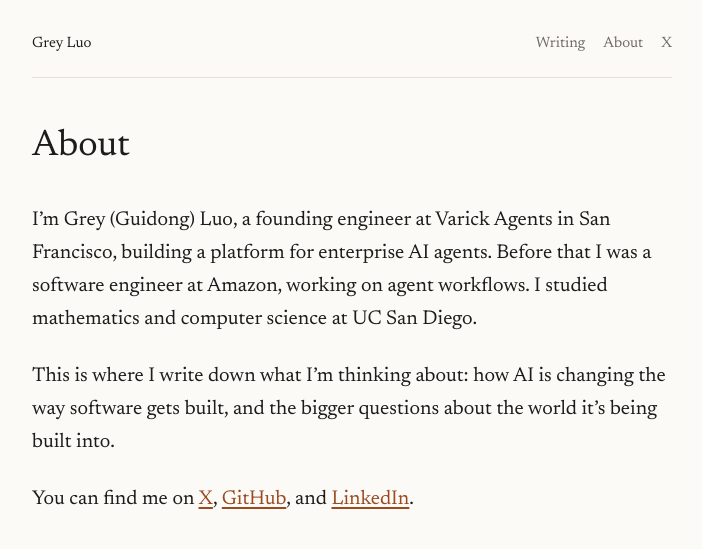
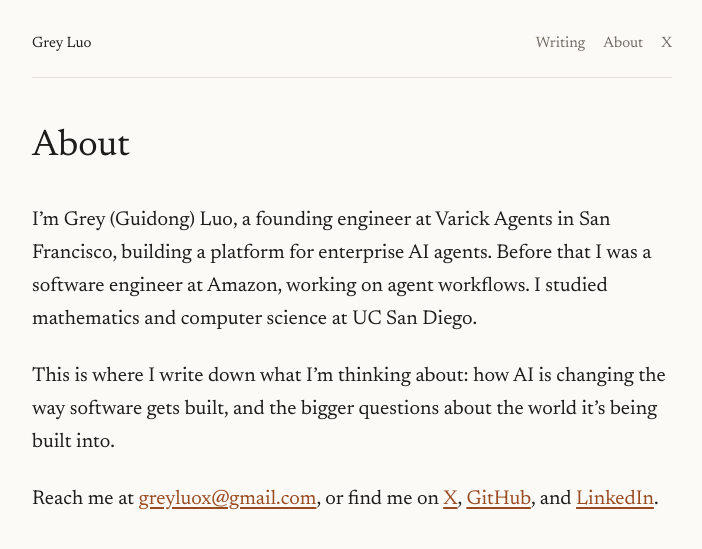
Before and after one commit to greyluo/greyluo.github.io, a Jekyll site: the page built from about.md, in a window 1280 px wide. Shown: the top 549 px of the page, without its empty margins (288-990 px from the left). Built offline with Jekyll 4.4.1, drawn with Linux system fonts in a browser that asks for light colours.

Commit message:
docs: add email to About page

```diff
--- a/about.md
+++ b/about.md
@@ -12,7 +12,7 @@ I'm Grey (Guidong) Luo, a founding engineer at Varick Agents in San Francisco, b
 
 This is where I write down what I'm thinking about: how AI is changing the way software gets built, and the bigger questions about the world it's being built into.
 
-You can find me on [X](https://x.com/greyluox), [GitHub](https://github.com/greyluo), and [LinkedIn](https://www.linkedin.com/in/guidongluo).
+Reach me at [greyluox@gmail.com](mailto:greyluox@gmail.com), or find me on [X](https://x.com/greyluox), [GitHub](https://github.com/greyluo), and [LinkedIn](https://www.linkedin.com/in/guidongluo).
 
 </div>
 </article>
```
